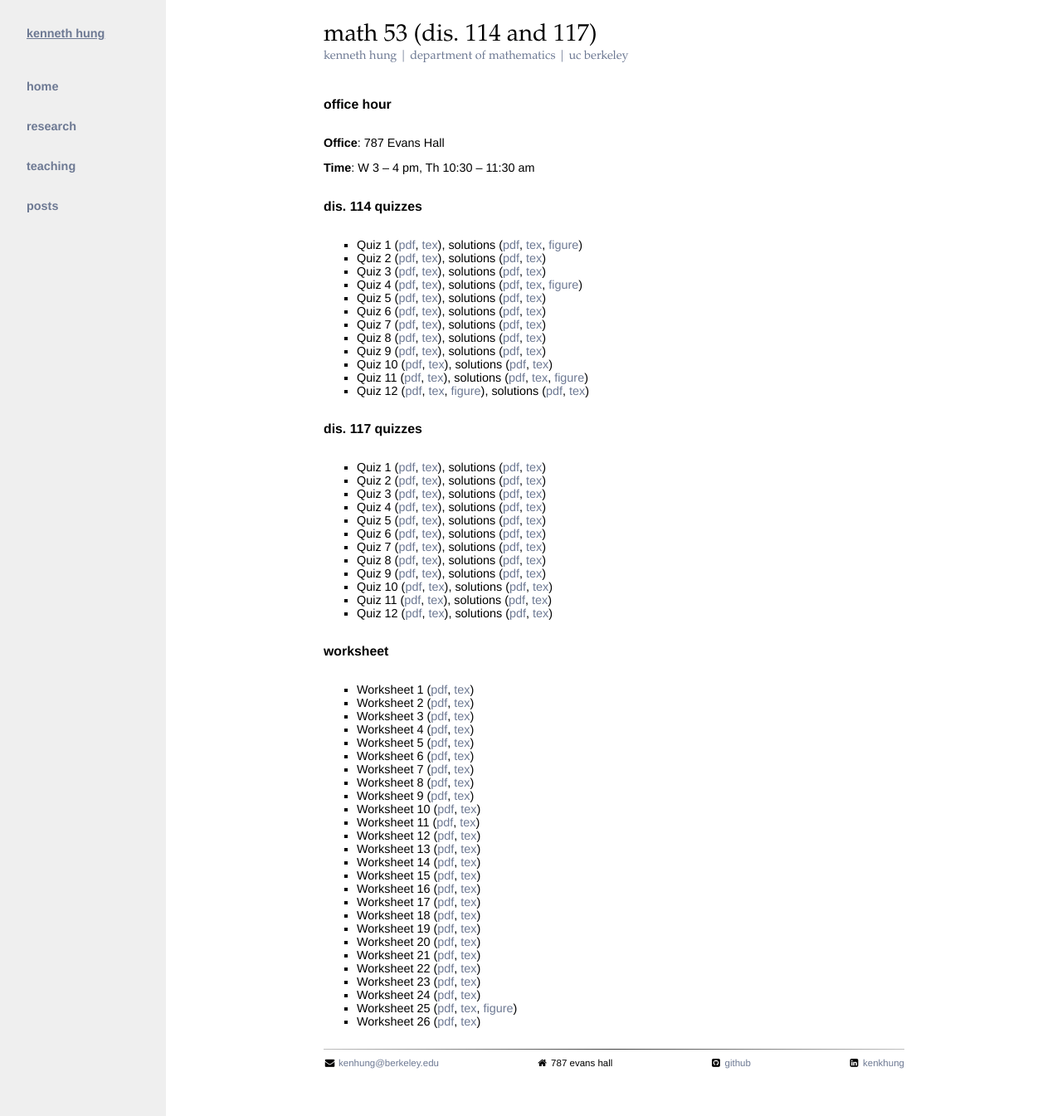
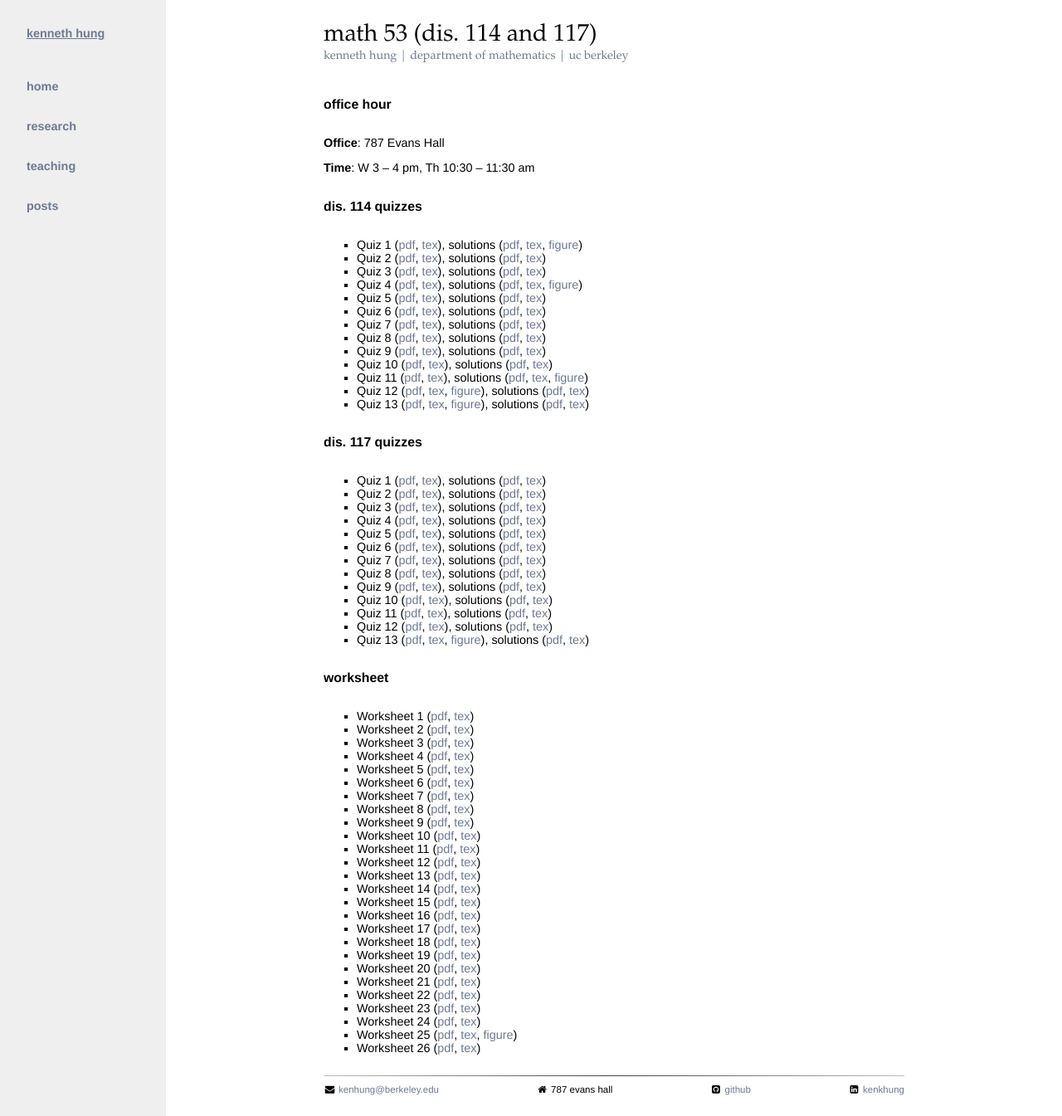
Before and after one commit to yiqunchen/kenhungkk.github.io, a Jekyll site: the page built from courses/math053/index.md, in a window 1280 px wide and 1345 px high. Shown: the whole window at 83% size. Built offline with Jekyll 4.4.1, drawn with Linux system fonts in a browser that asks for light colours; nearby versions of some CDN libraries.

Commit message:
quiz 13 for math053

```diff
--- a/courses/math053/index.md
+++ b/courses/math053/index.md
@@ -22,6 +22,7 @@ title: Math 53 (Dis. 114 and 117)
 - Quiz 10 ([pdf](quiz10dis114.pdf), [tex](quiz10dis114.tex)), solutions ([pdf](quiz10dis114sol.pdf), [tex](quiz10dis114.tex))
 - Quiz 11 ([pdf](quiz11dis114.pdf), [tex](quiz11dis114.tex)), solutions ([pdf](quiz11dis114sol.pdf), [tex](quiz11dis114.tex), [figure](quiz11dis114solpic.png))
 - Quiz 12 ([pdf](quiz12dis114.pdf), [tex](quiz12dis114.tex), [figure](quiz12dis114pic.png)), solutions ([pdf](quiz12dis114sol.pdf), [tex](quiz12dis114.tex))
+- Quiz 13 ([pdf](quiz13dis114.pdf), [tex](quiz13dis114.tex), [figure](quiz13dis114pic.pdf)), solutions ([pdf](quiz13dis114sol.pdf), [tex](quiz13dis114.tex))
 
 # Dis. 117 Quizzes
 
@@ -37,6 +38,7 @@ title: Math 53 (Dis. 114 and 117)
 - Quiz 10 ([pdf](quiz10dis117.pdf), [tex](quiz10dis117.tex)), solutions ([pdf](quiz10dis117sol.pdf), [tex](quiz10dis117.tex))
 - Quiz 11 ([pdf](quiz11dis117.pdf), [tex](quiz11dis117.tex)), solutions ([pdf](quiz11dis117sol.pdf), [tex](quiz11dis117.tex))
 - Quiz 12 ([pdf](quiz12dis117.pdf), [tex](quiz12dis117.tex)), solutions ([pdf](quiz12dis117sol.pdf), [tex](quiz12dis117.tex))
+- Quiz 13 ([pdf](quiz13dis117.pdf), [tex](quiz13dis117.tex), [figure](quiz13dis117pic.pdf)), solutions ([pdf](quiz13dis117sol.pdf), [tex](quiz13dis117.tex))
 
 # Worksheet
 
```
Also changed, not shown: 10 other files.
